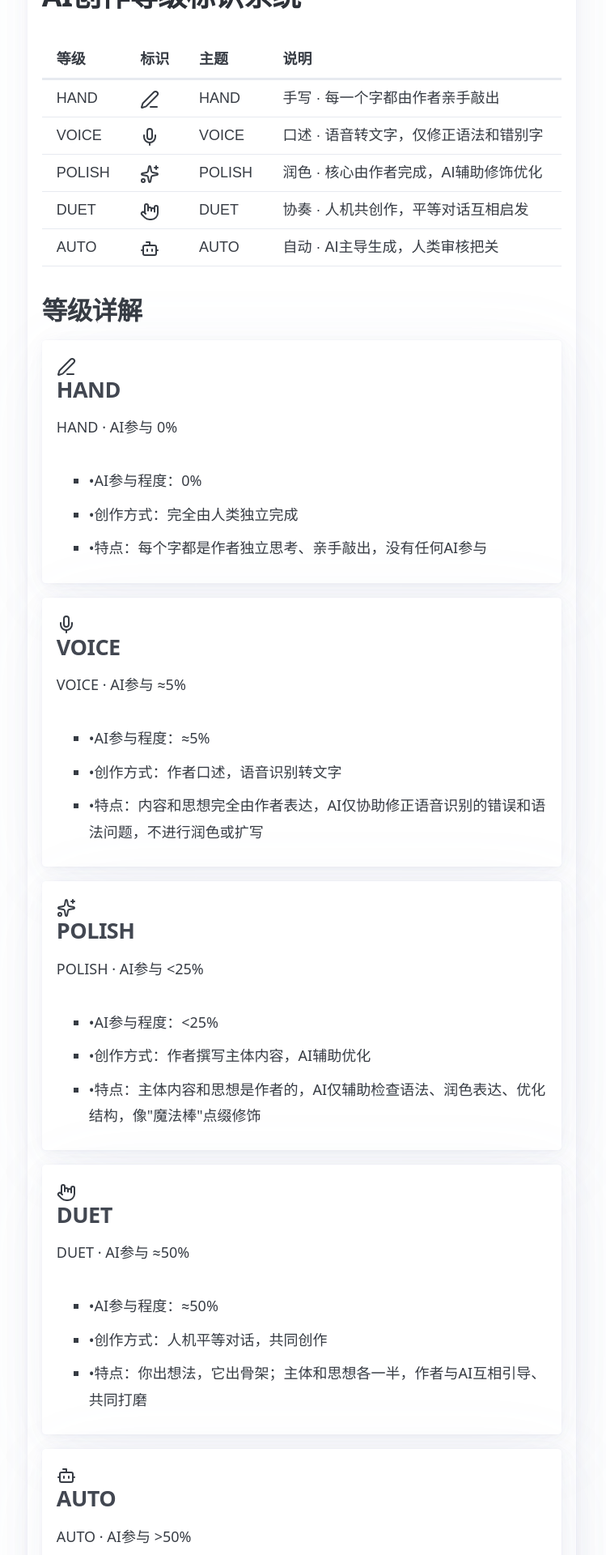
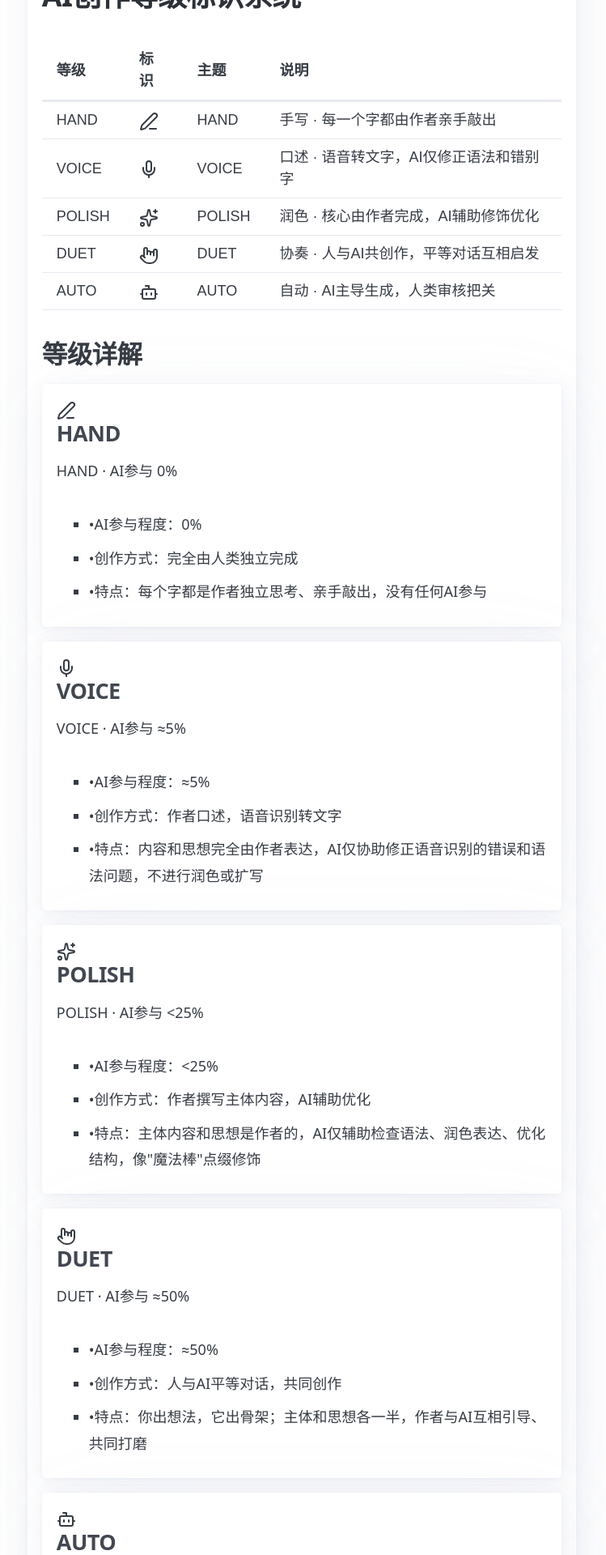
Before and after one commit to bosichong/suiyanblog, a Next.js app: page /AI-Label in a window 1280 px wide. Shown: the part 291-2211 px from the top of the page at 81% size, without its empty margins (267-1016 px from the left). Built offline with nearby package versions, Linux system fonts and the light colour scheme.

Commit message:
更新 - 2026-03-25 22:10

```diff
--- a/src/components/AILabelBadge.tsx
+++ b/src/components/AILabelBadge.tsx
@@ -19,7 +19,7 @@ const aiLevels = [
         level: 1,
         icon: <Mic size={ICON_SIZE} />,
         theme: "VOICE",
-        description: "口述 · 语音转文字，仅修正语法和错别字"
+        description: "口述 · 语音转文字，AI仅修正语法和错别字"
     },
     {
         level: 2,
@@ -31,7 +31,7 @@ const aiLevels = [
         level: 3,
         icon: <HandMetal size={ICON_SIZE} />,
         theme: "DUET",
-        description: "协奏 · 人机共创作，平等对话互相启发"
+        description: "协奏 · 人与AI共创作，平等对话互相启发"
     },
     {
         level: 4,
--- a/src/pages/AI-Label.tsx
+++ b/src/pages/AI-Label.tsx
@@ -31,7 +31,7 @@ const aiLevels: AILevel[] = [
         icon: <Mic />,
         theme: "VOICE",
         percentage: "≈5%",
-        description: "口述 · 语音转文字，仅修正语法和错别字",
+        description: "口述 · 语音转文字，AI仅修正语法和错别字",
         details: [
             "AI参与程度：≈5%",
             "创作方式：作者口述，语音识别转文字",
@@ -55,10 +55,10 @@ const aiLevels: AILevel[] = [
         icon: <HandMetal />,
         theme: "DUET",
         percentage: "≈50%",
-        description: "协奏 · 人机共创作，平等对话互相启发",
+        description: "协奏 · 人与AI共创作，平等对话互相启发",
         details: [
             "AI参与程度：≈50%",
-            "创作方式：人机平等对话，共同创作",
+            "创作方式：人与AI平等对话，共同创作",
             "特点：你出想法，它出骨架；主体和思想各一半，作者与AI互相引导、共同打磨"
         ]
     },
```
